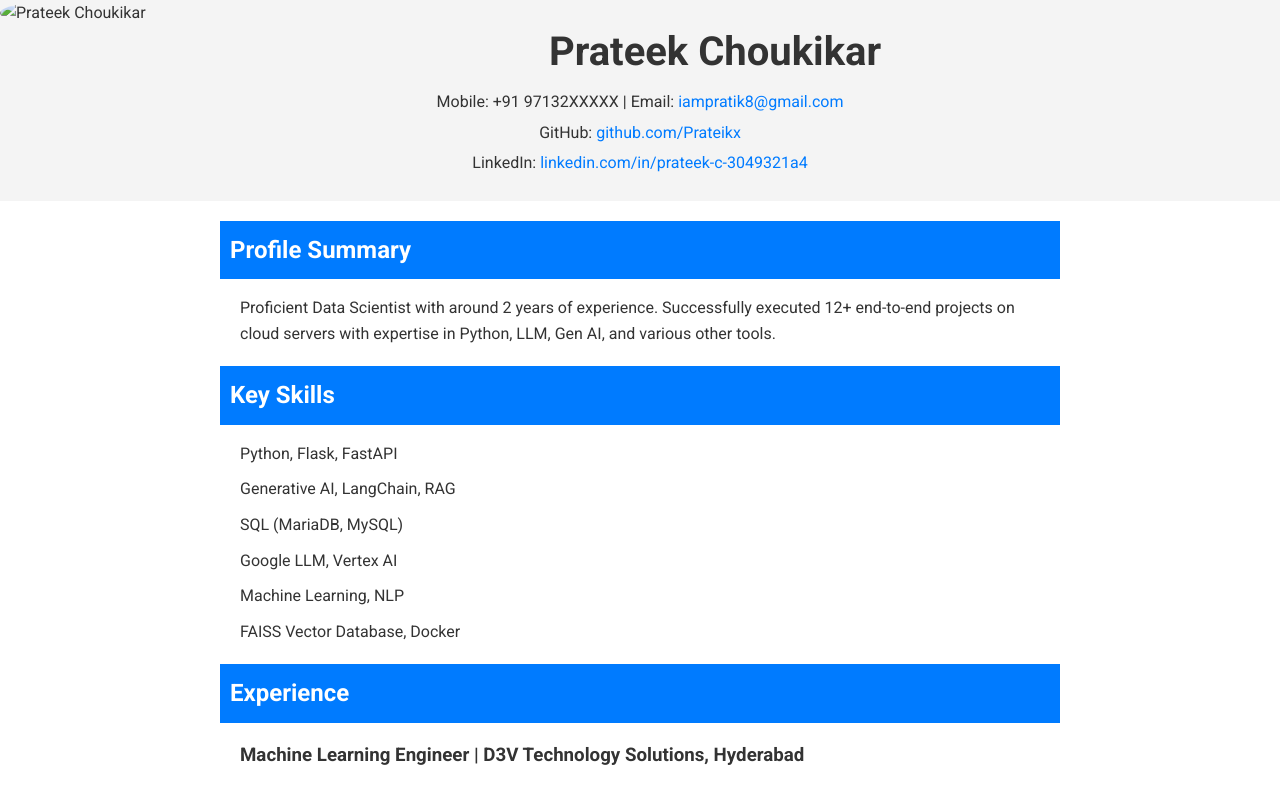
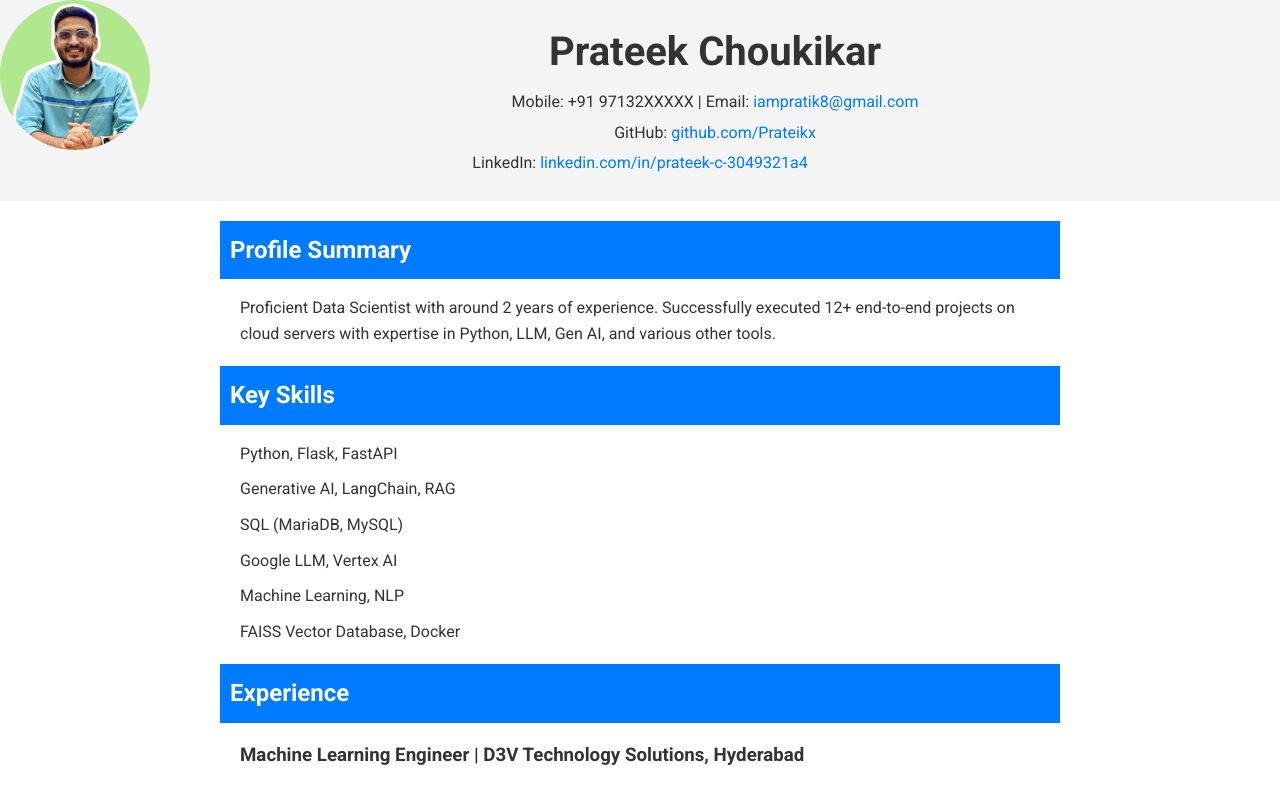
Before and after one commit to Prateikx/prateikx, a plain HTML site: page index.html in a window 1280 px wide. Shown: the top 787 px of the page. Drawn offline with Linux system fonts and the light colour scheme.

Commit message:
Update index.html

```diff
--- a/index.html
+++ b/index.html
@@ -1,7 +1,7 @@
 <!DOCTYPE html>
 <html lang="en">
 <head>
-    <img src="picofme (5).jpg" alt="Prateek Choukikar"
+    <img src="picofme (5).png" alt="Prateek Choukikar"
         style="width:150px; border-radius:50%; float:left; margin-right:20px;">
     <meta charset="UTF-8">
     <meta name="viewport" content="width=device-width, initial-scale=1.0">
```
